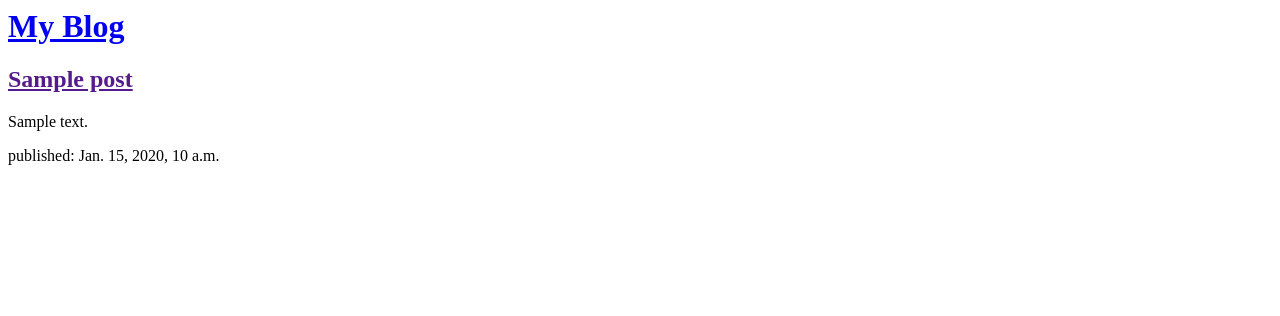
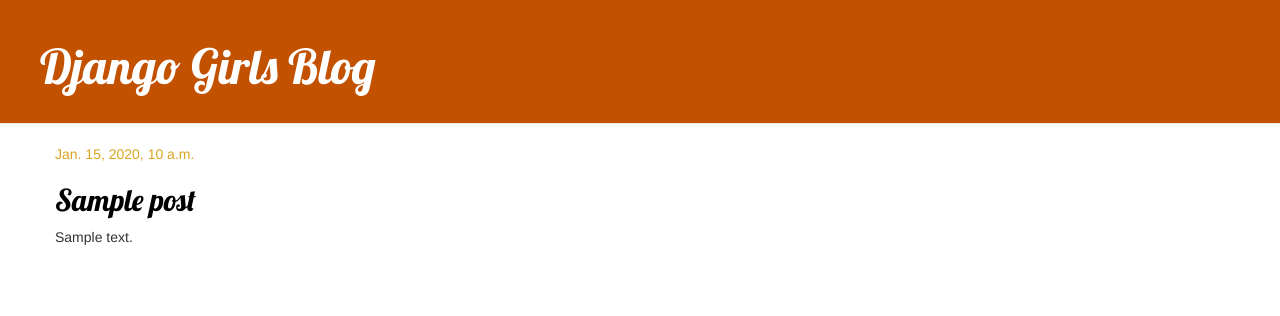
Before and after one commit to therealdevito/my-first-blog, a Django app: page / in a window 1280 px wide. Shown: the top 316 px of the page. Run offline with Django 3.2, Linux system fonts and the light colour scheme; tables that the repository leaves empty hold one stand-in row (values such as "Sample post"); some libraries are stand-ins or nearby versions.

Commit message:
Added view and template for detailed blog post, added CSS

```diff
--- /dev/null
+++ b/blog/static/css/blog.css
@@ -0,0 +1,46 @@
+.page-header {
+    background-color: #C25100;
+    margin-top: 0;
+    padding: 20px 20px 20px 40px;
+}
+
+.page-header h1, .page-header h1 a, .page-header h1 a:visited, .page-header h1 a:active {
+    color: #ffffff;
+    font-size: 36pt;
+    text-decoration: none;
+}
+
+.content {
+    margin-left: 40px;
+}
+
+h1, h2, h3, h4 {
+    font-family: 'Lobster', cursive;
+}
+
+.date {
+    color: goldenrod;
+}
+
+.save {
+    float: right;
+}
+
+.post-form textarea, .post-form input {
+    width: 100%;
+}
+
+.top-menu, .top-menu:hover, .top-menu:visited {
+    color: #ffffff;
+    float: right;
+    font-size: 26pt;
+    margin-right: 20px;
+}
+
+.post {
+    margin-bottom: 70px;
+}
+
+.post h2 a, .post h2 a:visited {
+    color: #000000;
+}
--- /dev/null
+++ b/blog/templates/blog/base.html
@@ -0,0 +1,29 @@
+{% load static %}
+<html>
+
+<head>
+
+    <title>My blog</title>
+    <link rel="stylesheet" href="//maxcdn.bootstrapcdn.com/bootstrap/3.2.0/css/bootstrap.min.css">
+    <link rel="stylesheet" href="//maxcdn.bootstrapcdn.com/bootstrap/3.2.0/css/bootstrap-theme.min.css">
+    <link rel="stylesheet" href="{% static 'css/blog.css' %}">
+    <link href="//fonts.googleapis.com/css?family=Lobster&subset=latin,latin-ext" rel="stylesheet" type="text/css">
+
+
+</head>
+
+<body>
+    <div class="page-header">
+        <h1><a href="/">Django Girls Blog</a></h1>
+    </div>
+    <div class="content container">
+        <div class="row">
+            <div class="col-md-8">
+                {% block content %}
+                {% endblock %}
+            </div>
+        </div>
+    </div>
+</body>
+
+</html>
--- a/blog/templates/blog/post_list.html
+++ b/blog/templates/blog/post_list.html
@@ -1,21 +1,14 @@
-<html>
-    <head>
-        <title>My blog</title>
-    </head>
 
-    <body>
+{% extends 'blog/base.html' %}
 
-        <div>
-            <h1><a href="/">My Blog</a></h1>
+{% block content %}
+    {% for post in posts %}
+        <div class="post">
+            <div class="date">
+                {{ post.published_date }}
+            </div>
+            <h2><a href="{% url 'post_detail' pk=post.pk %}">{{ post.title }}</a></h2>
+            <p>{{ post.text|linebreaksbr }}</p>
         </div>
-
-        {% for post in posts %}
-            <div>
-                <h2><a href = "">{{ post.title }}</a> </h2>
-                <p>{{ post.text | linebreaksbr }}</p>
-                <p>published: {{ post.published_date }}</p>
-            </div>
-        {% endfor %}
-
-    </body>
-</html>
+    {% endfor %}
+{% endblock %}
--- a/blog/urls.py
+++ b/blog/urls.py
@@ -2,5 +2,6 @@ from django.urls import path
 from . import views
 
 urlpatterns = [
-    path('', views.post_list, name = 'post_list'),
+    path('', views.post_list, name='post_list'),
+    path('path/<int:pk>/', views.post_detail, name='post_detail'),
 ]
--- a/blog/views.py
+++ b/blog/views.py
@@ -1,8 +1,13 @@
 from django.shortcuts import render
 from .models import Post
 from django.utils import timezone
+from django.shortcuts import render, get_object_or_404
 
 def post_list(request):
    # posts = Post.objects.filter(published_date__lte = timezone.now()).order_by('published_date')
     posts = Post.objects.all()
     return render(request, 'blog/post_list.html',{'posts': posts})
+
+def post_detail(request, pk):
+   post = get_object_or_404(Post, pk=pk)
+   return render(request, 'blog/post_detail.html', {'post':post})
```
Also changed, not shown: blog/templates/blog/post_detail.html (added, +13 -0 lines).
